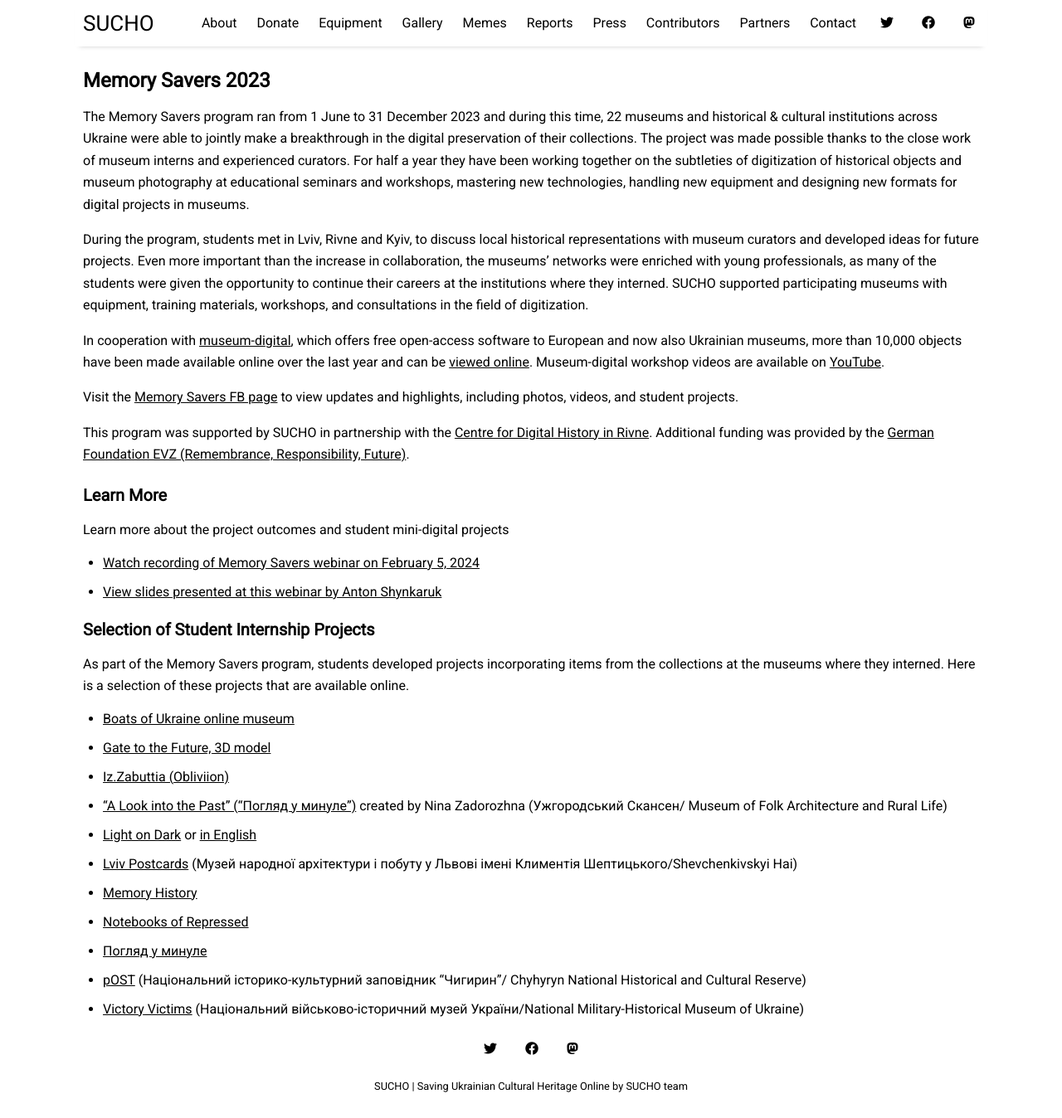
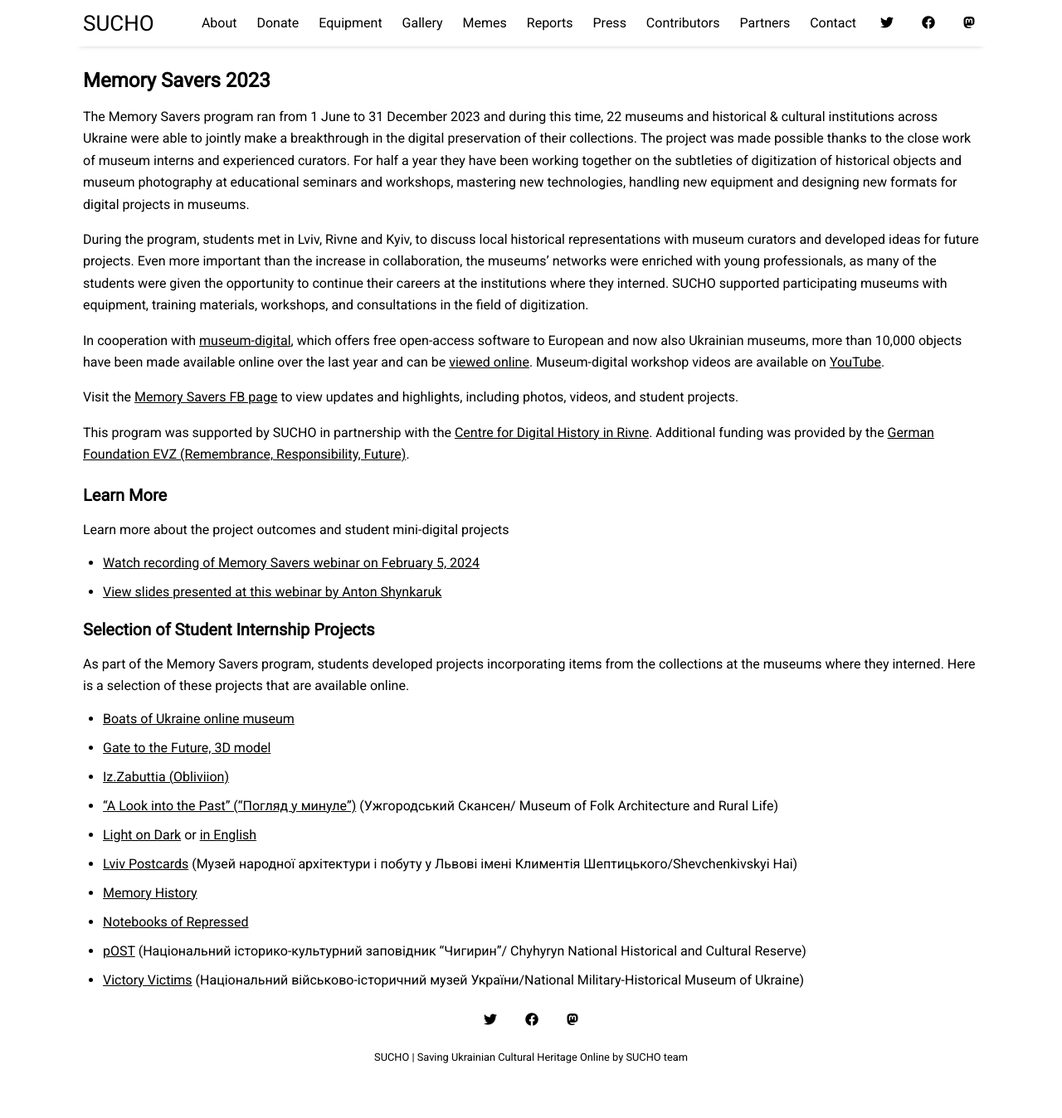
Before and after one commit to sucho-archiving/sucho-archiving.github.io, a Jekyll site: the page built from pages/memorysavers.md, in a window 1280 px wide and 1348 px high. Shown: the whole window at 83% size. Built offline with Jekyll 4.4.1, drawn with Linux system fonts in a browser that asks for light colours.

Commit message:
Update memorysavers.md

```diff
--- a/pages/memorysavers.md
+++ b/pages/memorysavers.md
@@ -29,13 +29,12 @@
 - [Boats of Ukraine online museum](https://boatmuseum.online/index_en.html)
 - [Gate to the Future, 3D model](https://sketchfab.com/3d-models/tower-binary-be24c2054ed64e8899a2e561a028a5f0?fbclid=IwAR100XMT2BTtHyAnfXDQv9HMzyl7bMLWEKjhXvI2msw73Gg-D39PdtZztXA)
 - [Iz.Zabuttia (Obliviion)](https://www.instagram.com/iz.zabuttia)
-- [“A Look into the Past” ("Погляд у минуле”)](https://www.a-look-into-the-past.com/) created by Nina Zadorozhna (Ужгородський Скансен/
+- [“A Look into the Past” ("Погляд у минуле”)](https://www.a-look-into-the-past.com/) (Ужгородський Скансен/
 Museum of Folk Architecture and Rural Life)
 - [Light on Dark](https://drive.google.com/file/d/1UvUSWUdL0e30ua9rKol68IRvctgiXxVi/view?usp=sharing) or [in English](https://drive.google.com/file/d/1pj-6X9tF0TSZJYti5XbpCJeKmOzdW5za/view?usp=sharing)
 - [Lviv Postcards](https://ua.museum-digital.org/objects?s=collection%3A357%20sort%3Ainvno) (Музей народної архітектури і побуту у Львові імені Климентія Шептицького/Shevchenkivskyi Hai)
 - [Memory History](https://www.canva.com/design/DAF2PDKOdW8/p2fF6WmuMQhZ0XD4dEpgKg/view)
 - [Notebooks of Repressed](https://youtu.be/8FICT_I7Edk)
-- [Погляд у минуле](https://docs.google.com/presentation/d/1GUpaOHKda2d_pZpt9f_FipS9c2rXJPzR7E4YoeLM7jQ/edit?usp=sharing)
 - [pOST](https://www.youtube.com/@pOST-bc3zj) (Національний історико-культурний заповідник "Чигирин"/
 Chyhyryn National Historical and Cultural Reserve)
 - [Victory Victims](https://www.victory-victims.com/) (Національний військово-історичний музей України/National Military-Historical Museum of Ukraine)
```
